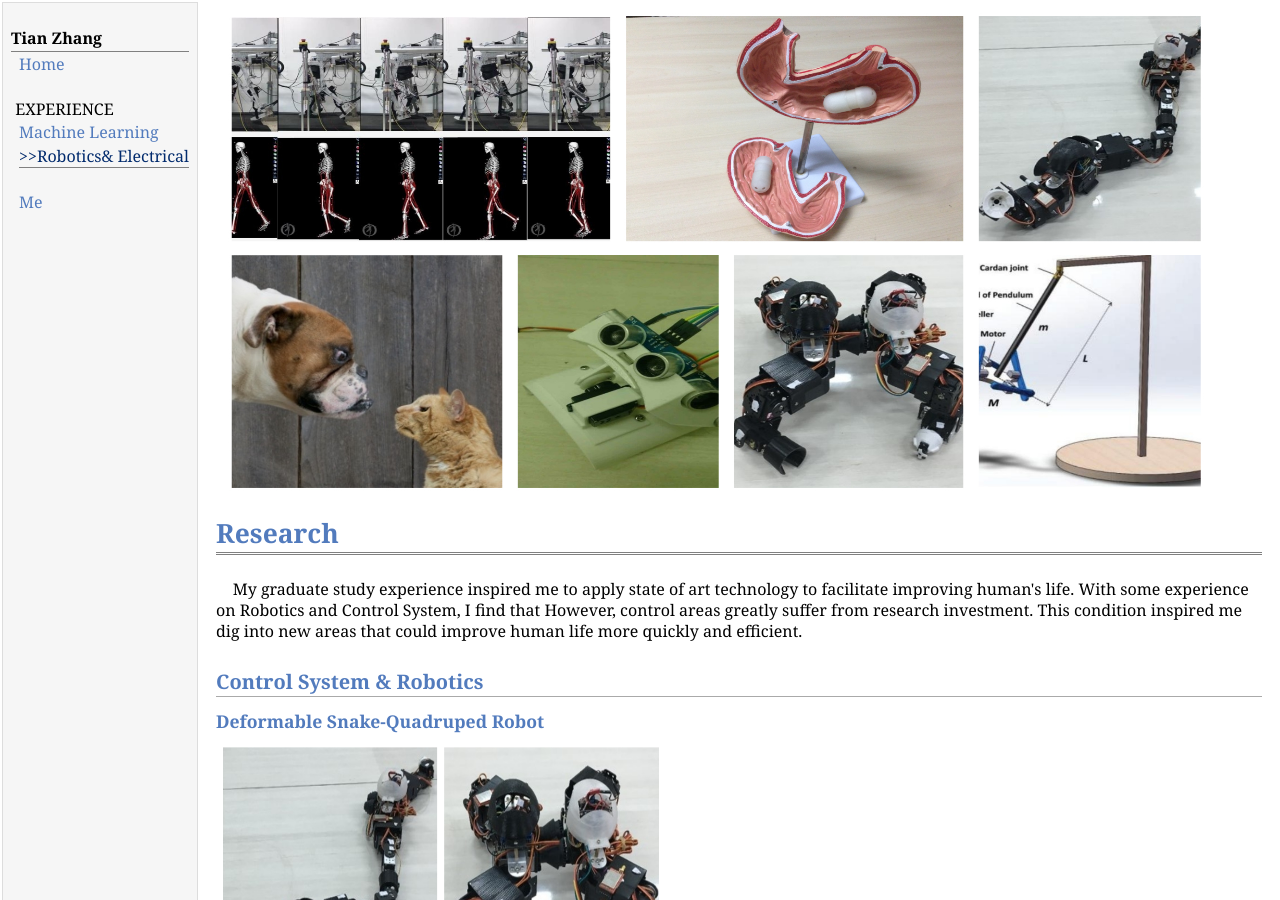
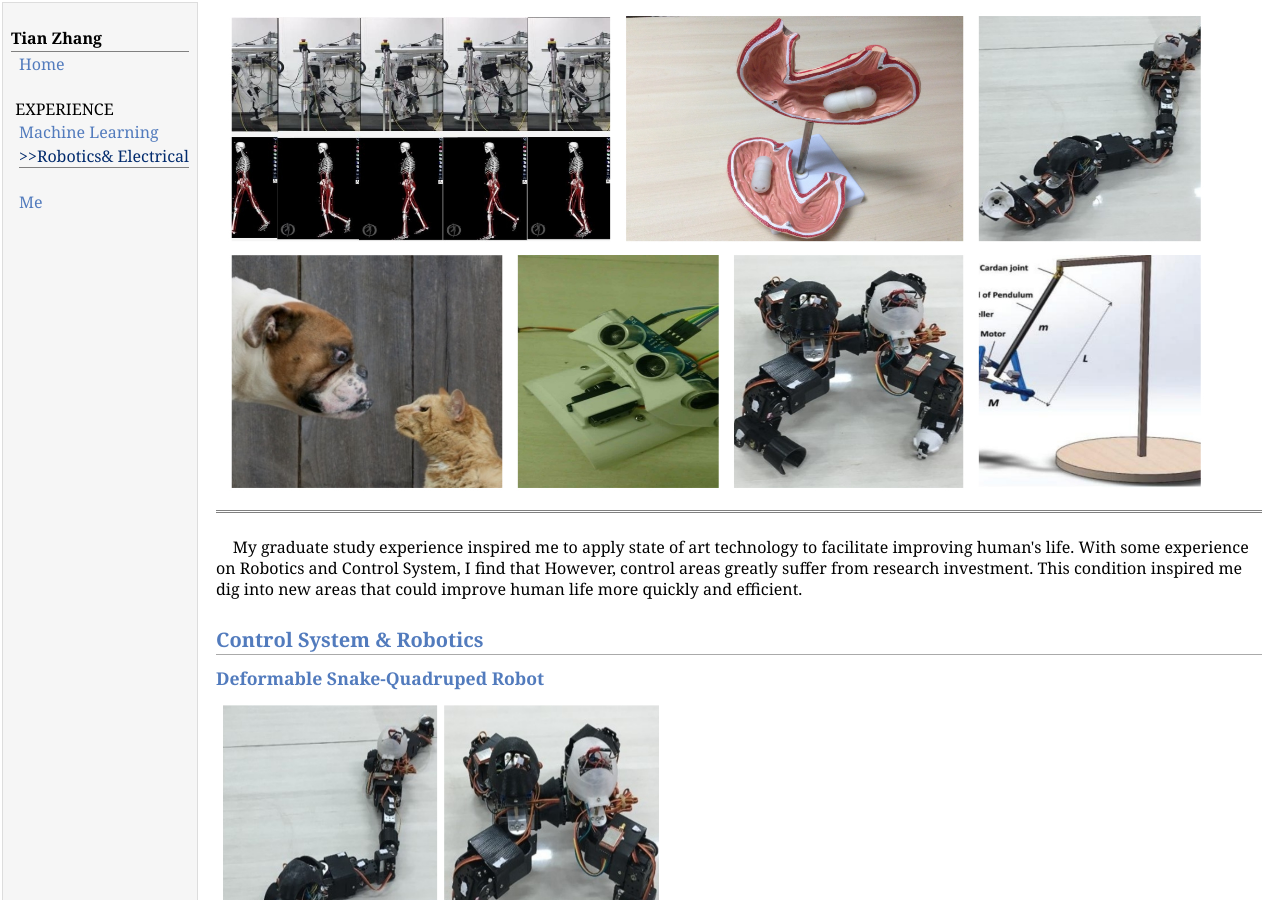
Before and after one commit to dukesky/dukesky.github.io, a Jekyll site: the page ee.html, which Jekyll copies as it is, in a window 1280 px wide and 900 px high. Built offline with Jekyll 4.4.1, drawn with Linux system fonts in a browser that asks for light colours.

Commit message:
Update ee.html

```diff
--- a/ee.html
+++ b/ee.html
@@ -23,9 +23,7 @@
 <td id="layout-content">
 <div id="toptitle">
 <img src="figs/summary_1.jpg" width="1000px" height="500px" />
-<h1>Research <br /></h1>
 </div>
-
 
 <p>  &nbsp; &nbsp; My graduate study experience inspired me to apply state of art technology to facilitate improving human's life. With some
   experience on Robotics and Control System, I find that However, control areas greatly suffer from research investment. This condition
```
